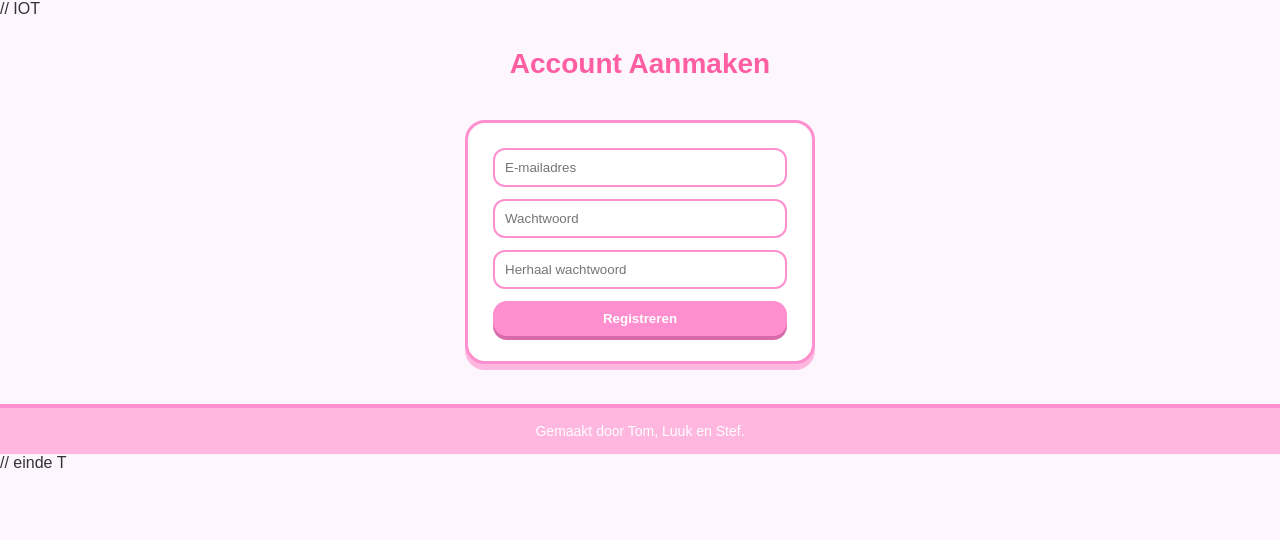
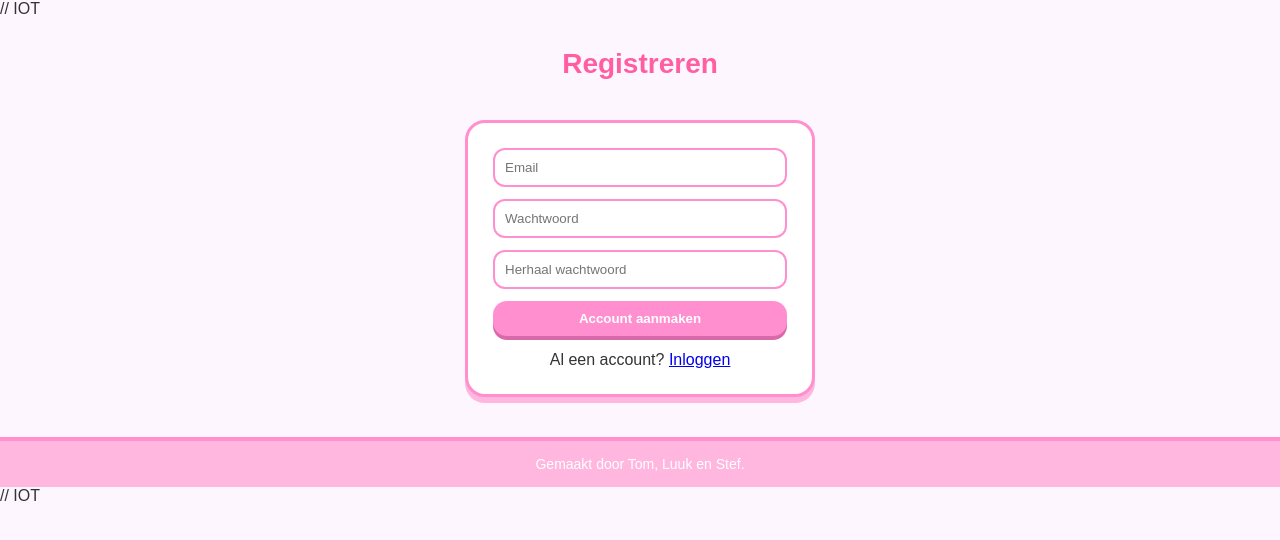
Before and after one commit to PXL-Houd-Van-Mij/Project-Webtech, a PHP site: page /register.php in a window 1280 px wide. Shown: the part 83-623 px from the top of the page. Run offline with PHP 8.4, Linux system fonts and the light colour scheme.

Commit message:
Refactor registration logic and improve error handling

```diff
--- a/register.php
+++ b/register.php
@@ -1,8 +1,4 @@
 <?php
-ini_set('display_errors', 1);
-ini_set('display_startup_errors', 1);
-error_reporting(E_ALL);
-
 session_start();
 require "db.php";
 
@@ -11,82 +7,84 @@ $success = "";
 
 if ($_SERVER["REQUEST_METHOD"] === "POST") {
 
-    $email = trim($_POST["email"] ?? "");
-    $password = trim($_POST["password"] ?? "");
-    $password2 = trim($_POST["password2"] ?? "");
+    $email = trim($_POST["email"]);
+    $password = trim($_POST["password"]);
+    $password2 = trim($_POST["password2"]);
 
-    if ($email === "" || $password === "" || $password2 === "") {
-        $error = "Vul alle velden in.";
-    } elseif (!filter_var($email, FILTER_VALIDATE_EMAIL)) {
-        $error = "Ongeldig e-mailadres.";
-    } elseif ($password !== $password2) {
+    // Wachtwoorden gelijk?
+    if ($password !== $password2) {
         $error = "Wachtwoorden komen niet overeen.";
     } else {
+        // Bestaat email al?
+        $stmt = $conn->prepare("SELECT id FROM users WHERE email=? LIMIT 1");
+        $stmt->bind_param("s", $email);
+        $stmt->execute();
+        $stmt->store_result();
 
-        // Check of email al bestaat
-        $check = $conn->prepare("SELECT id FROM users WHERE email = ? LIMIT 1");
-        $check->bind_param("s", $email);
-        $check->execute();
-        $check->store_result();
-
-        if ($check->num_rows > 0) {
-            $error = "Dit e-mailadres is al geregistreerd.";
+        if ($stmt->num_rows > 0) {
+            $error = "Dit emailadres is al geregistreerd.";
         } else {
-
-            // Wachtwoord hashen
+            // Nieuwe gebruiker opslaan
             $hash = password_hash($password, PASSWORD_DEFAULT);
 
-            // Nieuwe user opslaan
-            $insert = $conn->prepare("INSERT INTO users (email, password) VALUES (?, ?)");
-            $insert->bind_param("ss", $email, $hash);
+            $stmt = $conn->prepare("INSERT INTO users (email, password) VALUES (?, ?)");
+            $stmt->bind_param("ss", $email, $hash);
 
-            if ($insert->execute()) {
-                $success = "Account succesvol aangemaakt! Je kan nu inloggen.";
+            if ($stmt->execute()) {
+                $success = "Account succesvol aangemaakt! Je kunt nu inloggen.";
             } else {
-                $error = "Database fout: " . $insert->error;
+                $error = "Er ging iets mis. Probeer opnieuw.";
             }
         }
     }
 }
 ?>
+
 <!DOCTYPE html>
 <html lang="nl">
 <head>
     <meta charset="UTF-8">
+    <meta name="viewport" content="width=device-width, initial-scale=1.0">
     <title>Registreren – Receptify</title>
-    <link rel="stylesheet" href="style.css?v=600">
+    <link rel="stylesheet" href="style.css?v=1">
 </head>
 <body>
 
 <?php include "navbar.php"; ?>
 
-<h2 class="section-title">Account Aanmaken</h2>
+<h2 class="section-title">Registreren</h2>
 
 <div class="form-container">
 
     <?php if ($error): ?>
-        <p style="color:red;"><?= htmlspecialchars($error) ?></p>
+        <p style="color:red; font-weight:600; margin-bottom:10px;"><?= $error ?></p>
     <?php endif; ?>
 
     <?php if ($success): ?>
-        <p style="color:green;"><?= htmlspecialchars($success) ?></p>
+        <p style="color:green; font-weight:600; margin-bottom:10px;"><?= $success ?></p>
     <?php endif; ?>
 
     <form method="POST">
-
-        <input type="email" name="email" placeholder="E-mailadres" required>
+        <input type="email" name="email" placeholder="Email" required>
 
         <input type="password" name="password" placeholder="Wachtwoord" required>
 
         <input type="password" name="password2" placeholder="Herhaal wachtwoord" required>
 
-        <button type="submit" class="btn" style="width:100%;">Registreren</button>
+        <button type="submit" class="btn" style="width:100%;">Account aanmaken</button>
+    </form>
 
-    </form>
+    <p style="margin-top:15px; text-align:center;">
+        Al een account? <a href="login.php">Inloggen</a>
+    </p>
+
 </div>
 
-<footer>Gemaakt door Tom, Luuk en Stef.</footer>
+<footer>
+    Gemaakt door Tom, Luuk en Stef.
+</footer>
 
+<script src="script.js?v=1"></script>
 </body>
 </html>
-// einde T
+// IOT
```
